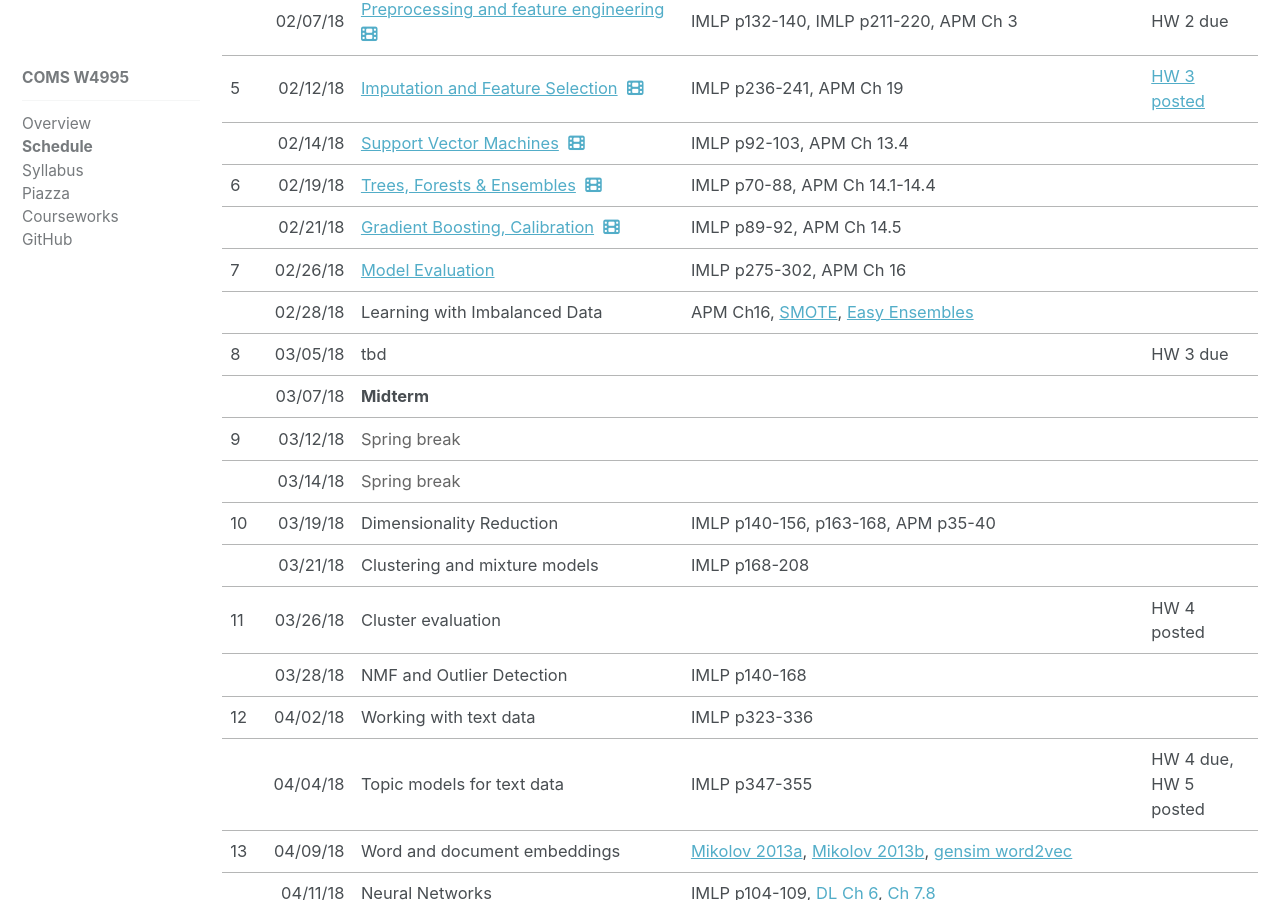
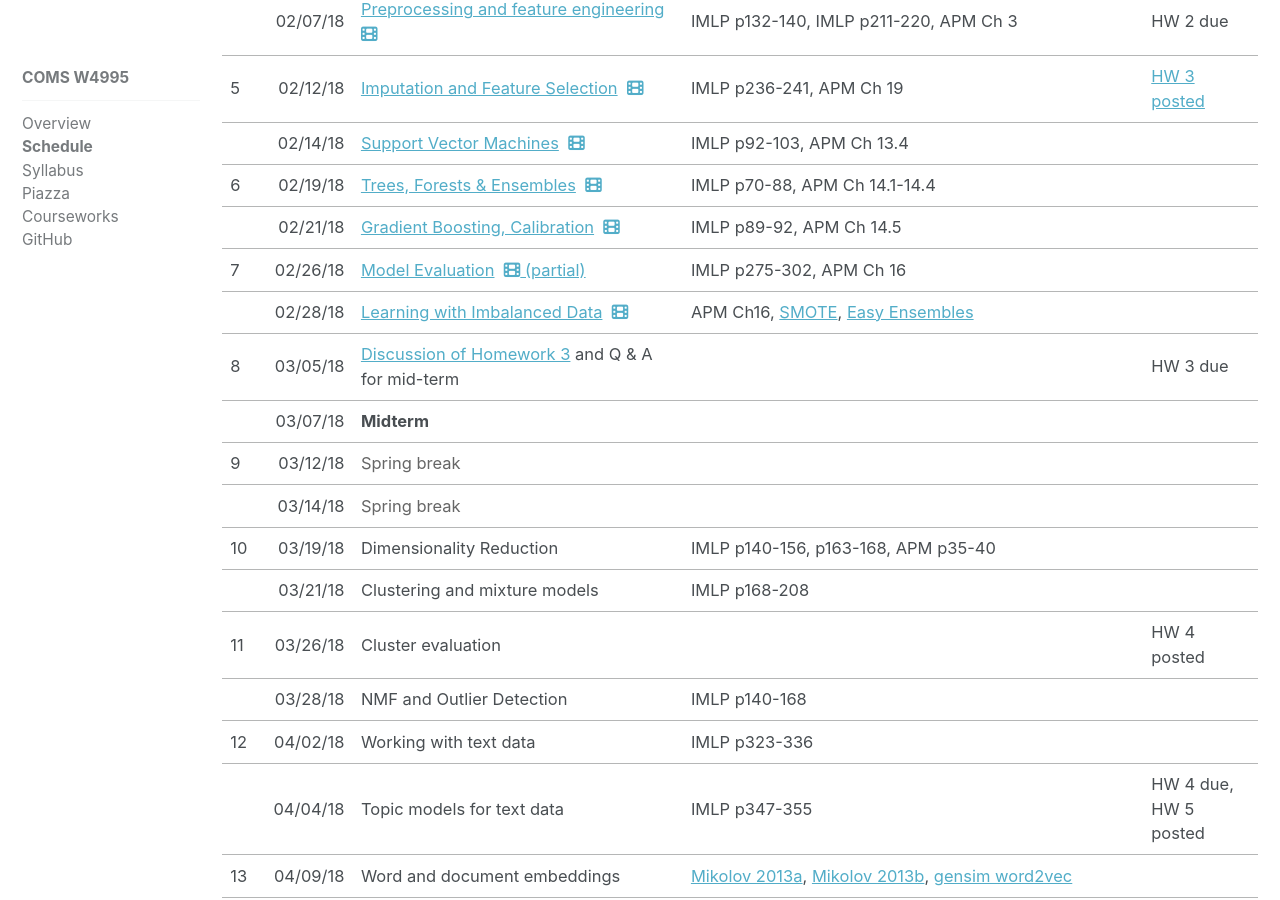
Before and after one commit to amueller/columbia-website, a Jekyll site: the page built from _comsw4995s18/lectures.md, in a window 1280 px wide and 900 px high, scrolled down 672 px. Built offline with Jekyll 4.4.1, drawn with Linux system fonts in a browser that asks for light colours; nearby versions of some CDN libraries.

Commit message:
add video links for 12 and 13, add link to notebook for hw3 discussion in 14

```diff
--- a/_comsw4995s18/lectures.md
+++ b/_comsw4995s18/lectures.md
@@ -116,21 +116,23 @@ Press P on slides for presenter notes.
 	<tr>
 		<td>7</td>
 		<td align="right" sdval="42793" sdnum="1033;0;MM/DD/YY">02/26/18</td>
-		<td><a href="https://amueller.github.io/COMS4995-s18/slides/aml-12-022618-model-evaluation/#1">Model Evaluation</a></td>
+		<td><a href="https://amueller.github.io/COMS4995-s18/slides/aml-12-022618-model-evaluation/#1">Model Evaluation</a>&nbsp;
+            <a href="https://www.dropbox.com/s/odwiwlnm032l6mh/12-model-evaluation.mkv?dl=1"><i class="fa fa-film" aria-hidden="true"></i> (partial)</a> </td>
 		<td>IMLP p275-302, APM Ch 16</td>
 		<td><br></td>
 	</tr>
 	<tr>
 		<td><br></td>
 		<td align="right" sdval="42795" sdnum="1033;0;MM/DD/YY">02/28/18</td>
-        <td>Learning with Imbalanced Data<br></td>
+        <td><a href="https://amueller.github.io/COMS4995-s18/slides/aml-13-022818-resampling-imbalanced-data/#1">Learning with Imbalanced Data</a>&nbsp;
+            <a href="https://www.dropbox.com/s/b4vy0gwcx90exsh/13-imbalanced-data.mkv?dl=1"><i class="fa fa-film" aria-hidden="true"></i></a> </td>
         <td>APM Ch16, <a href="https://www.jair.org/media/953/live-953-2037-jair.pdf">SMOTE</a>, <a href="http://cs.nju.edu.cn/zhouzh/zhouzh.files/publication/tsmcb09.pdf">Easy Ensembles</a></td>
 		<td></td>
 	</tr>
 	<tr>
 		<td>8</td>
 		<td align="right" sdval="42800" sdnum="1033;0;MM/DD/YY">03/05/18</td>
-		<td>tbd</td>
+		<td><a href="https://github.com/amueller/COMS4995-s18/blob/master/homeworks/homework3/hw3.ipynb">Discussion of Homework 3</a> and Q & A for mid-term</td>
 		<td><br></td>
 		<td>HW 3 due<br></td>
 	</tr>
```
